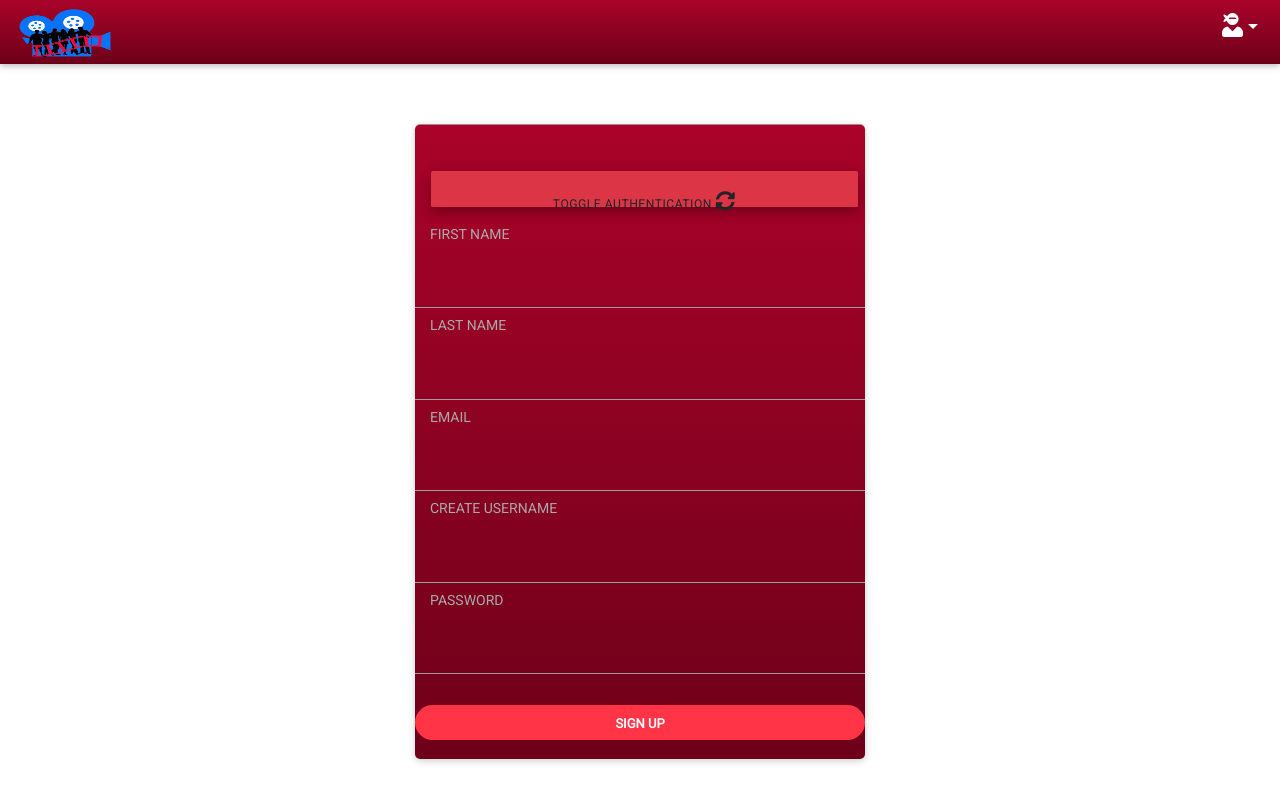
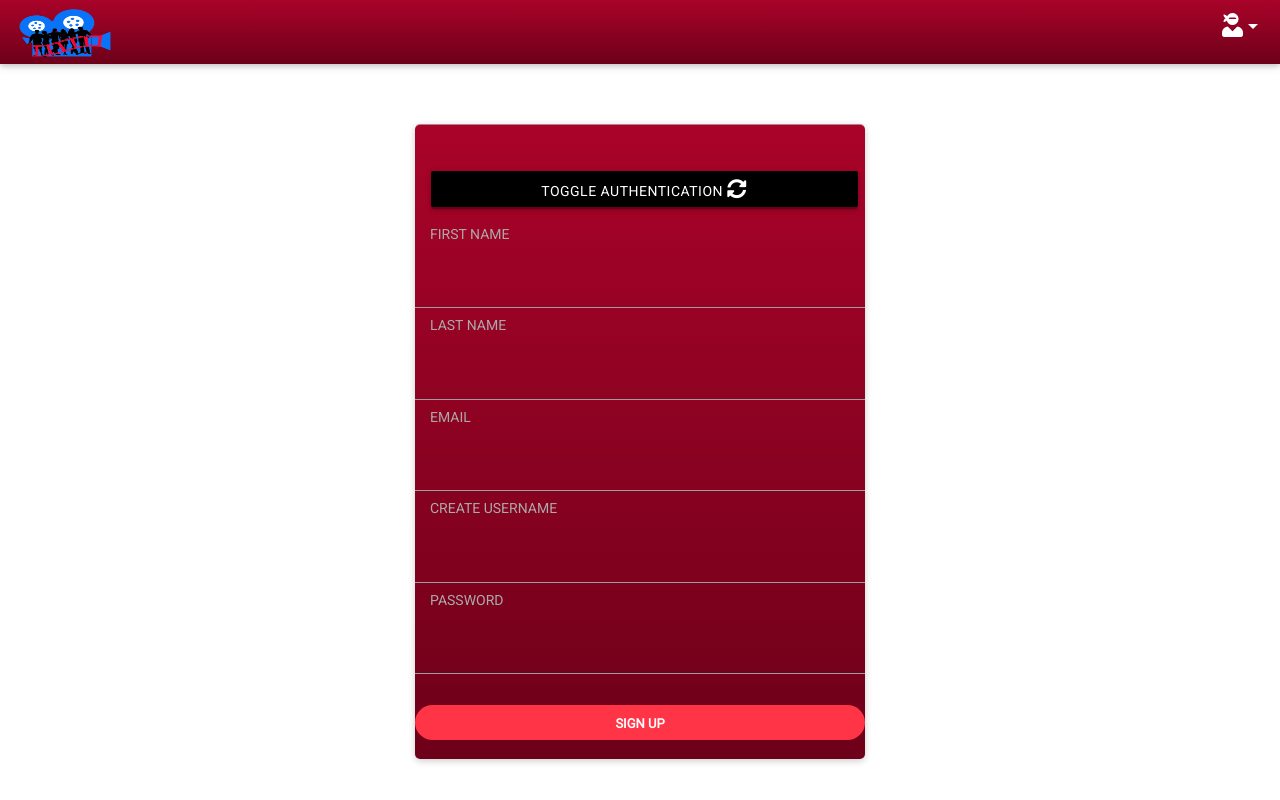
Before and after one commit to keekscodes/shareflixx, a React (Create React App) app in the folder client/: page /login in a window 1280 px wide. In both pictures the pointer is over the element "TOGGLE AUTHENTICATION". Shown: the top 800 px of the page. Built offline with nearby package versions, Linux system fonts and the light colour scheme; the HTML template or start-up script is replaced by a standard one.

Commit message:
made footer year dynamic

```diff
--- a/client/public/index.html
+++ b/client/public/index.html
@@ -26,9 +26,9 @@
         <link type="text/css" href="%PUBLIC_URL%/../src/assets/css/material-kit-react.css">
 
   <!-- Compiled and minified materialize CSS -->
+  <link href="https://cdnjs.cloudflare.com/ajax/libs/mdbootstrap/4.8.8/css/mdb.min.css" rel="stylesheet">
   <link rel="stylesheet" href="https://cdnjs.cloudflare.com/ajax/libs/materialize/1.0.0/css/materialize.min.css">
 
-  <link href="https://cdnjs.cloudflare.com/ajax/libs/mdbootstrap/4.8.8/css/mdb.min.css" rel="stylesheet">
 
   <!-- Compiled and minified materialize JavaScript -->
   <script src="https://cdnjs.cloudflare.com/ajax/libs/materialize/1.0.0/js/materialize.min.js"></script>
--- a/client/src/App.css
+++ b/client/src/App.css
@@ -437,11 +437,6 @@ label {
     background-color: rgba(255, 255, 255, 1);
 }
 
-a.btn-signup:hover, a.btn-signin:hover {
-    cursor: pointer;
-    background-color: rgb(12, 171, 171);
-    transition: background-color .5s;
-}
 
 .forgot {
     height: 100px;
@@ -528,6 +523,12 @@ a.btn-signup:hover, a.btn-signin:hover {
 #tg-btn {
     background-color: #dc3545;
 }
+#tg-btn:hover {
+    background: black;
+    color: white;
+}
+
+
 
 /* #tg-btn:hover {
     float: left;
--- a/client/src/components/Footer/index.js
+++ b/client/src/components/Footer/index.js
@@ -27,7 +27,7 @@ function Footer() {
       {/* </div> */}
       <div className="footer-copyright">
         <div style={{"margin": "0 auto"}}>
-          © 2019 ShareFlix
+          © {new Date().getFullYear()} ShareFlix
         </div>
       </div>
     </footer>
```
